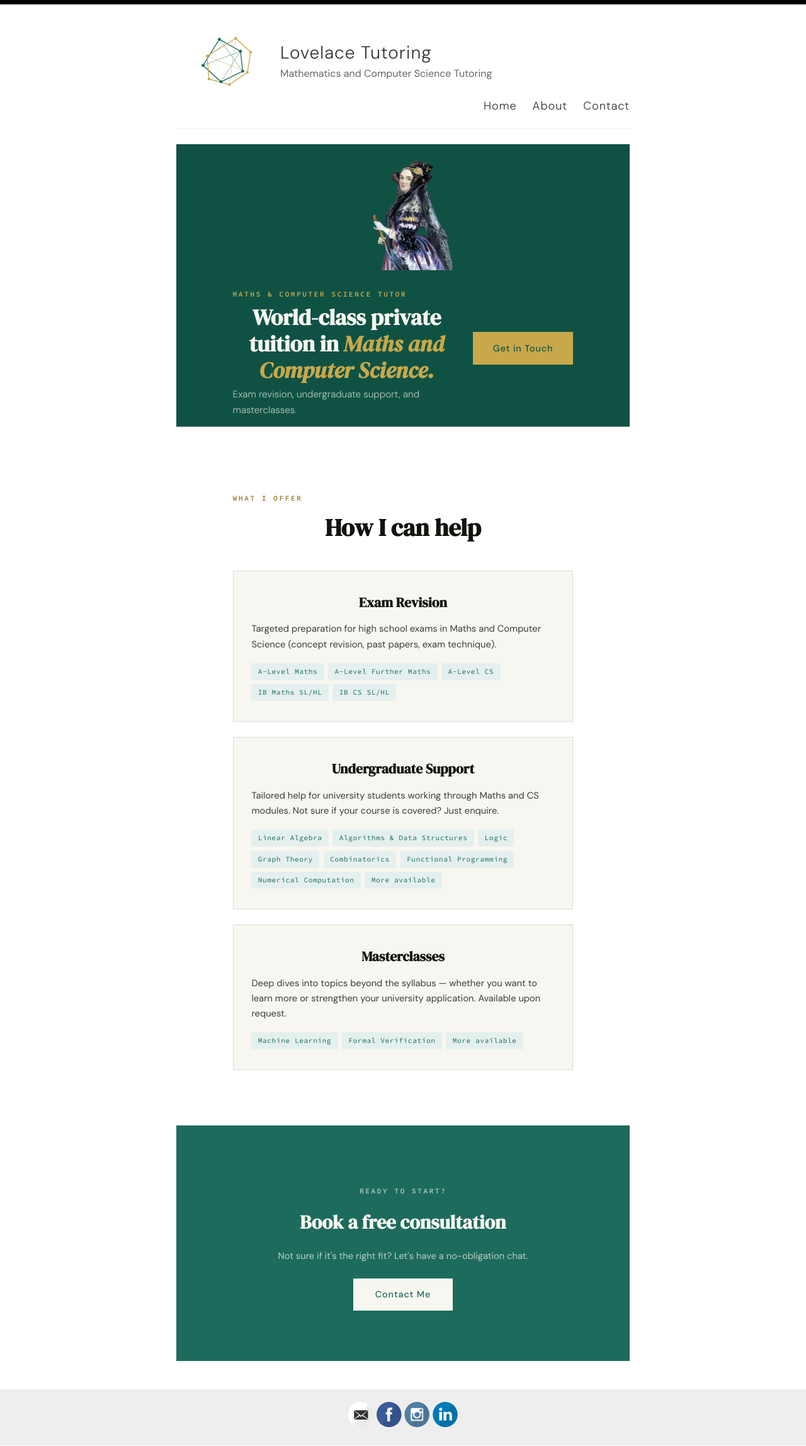
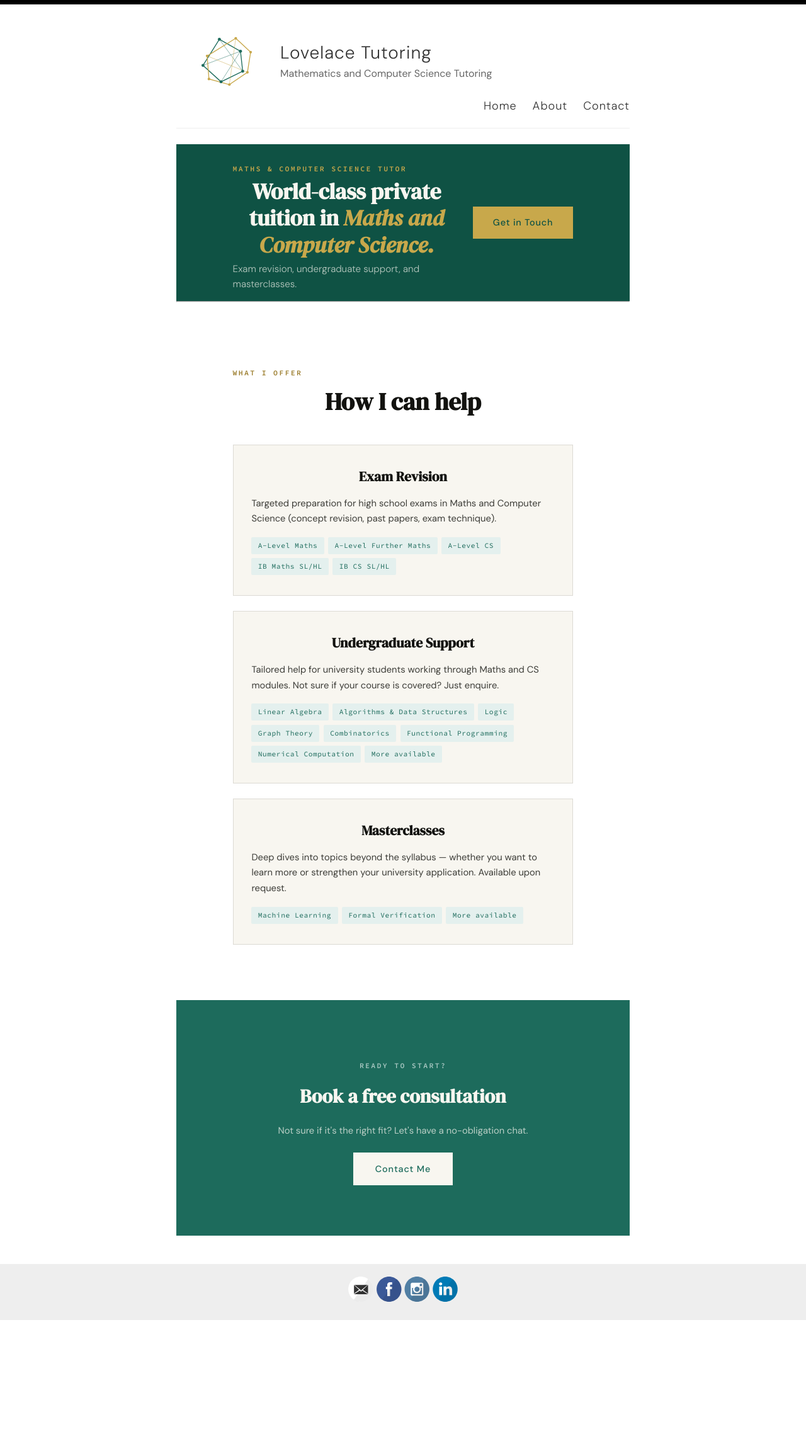
Before and after one commit to lovelacetutoring/lovelacetutoring.github.io, a Jekyll site: the page built from index.html, in a window 1280 px wide. Shown: the whole page at 63% size. Built offline with Jekyll 4.4.1, drawn with Linux system fonts in a browser that asks for light colours; after the commit the page ends 2096 px from its top, so only the background shows below that.

Commit message:
remove picture

```diff
--- a/index.html
+++ b/index.html
@@ -36,7 +36,7 @@ permalink: /
   /* ════════════════════════════════
      HERO BANNER
   ════════════════════════════════ */
-  .hero-photo {
+  /* .hero-photo {
     width: 100%;
     display: block;
     line-height: 0;
@@ -49,7 +49,7 @@ permalink: /
     width: 100%;
     height: auto;
     display: inline-block;
-}
+} */
 
 .hero-band {
     background: #0F5244;
@@ -280,10 +280,10 @@ permalink: /
 <!-- ══════════════════════════════════════
      HERO BANNER
 ══════════════════════════════════════ -->
-<div class="hero-photo">
+<!-- <div class="hero-photo"> -->
   <!-- REPLACE src with your image path once added to the repo -->
-  <img src="/images/banner.png" alt="Maths and Computer Science tutor">
-</div>
+  <!-- <img src="/images/banner.png" alt="Maths and Computer Science tutor">
+</div> -->
 
 <div class="hero-band">
   <div class="hero-band-text">
```
